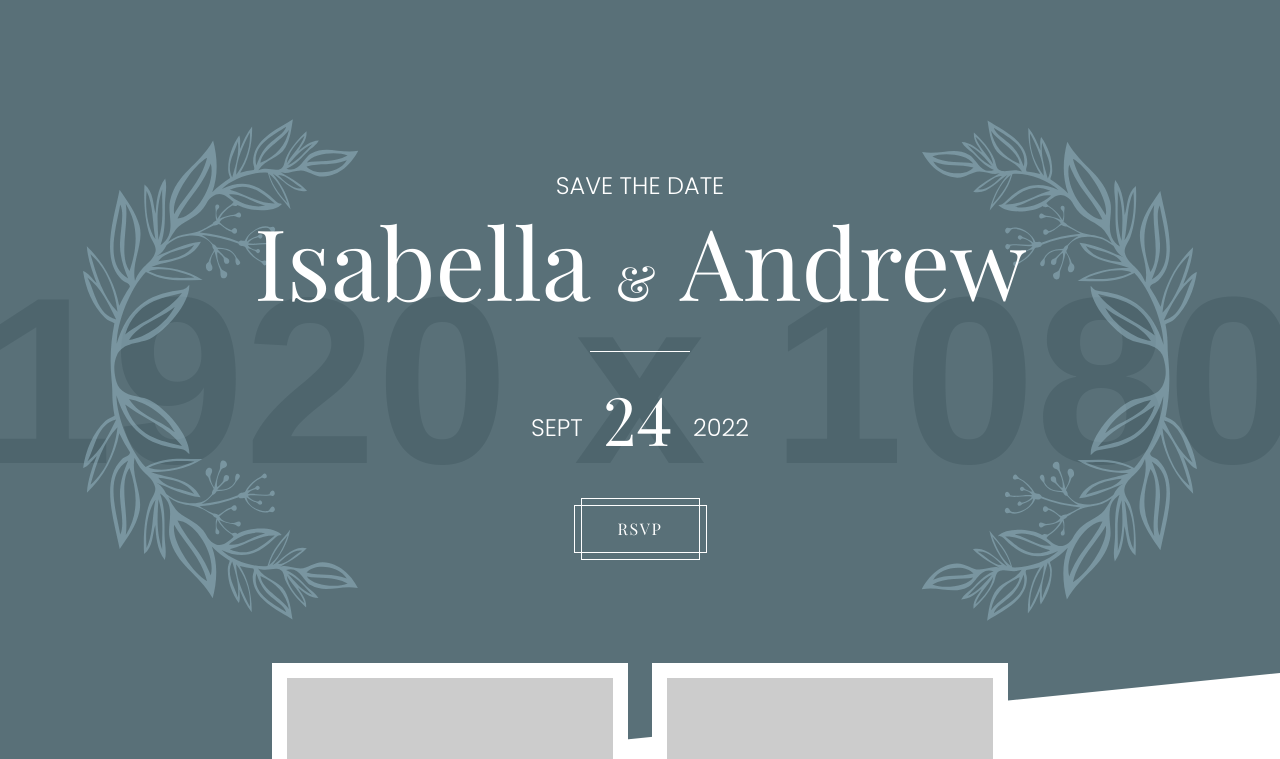
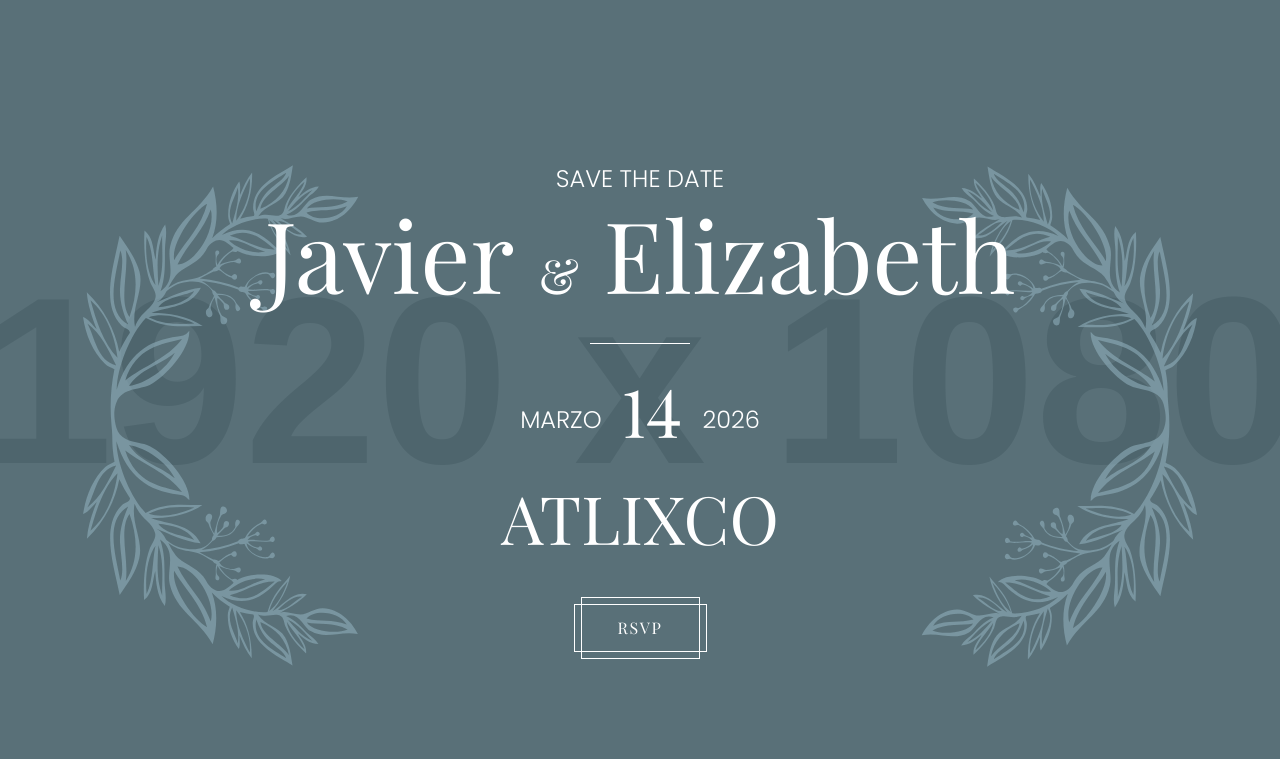
Before and after one commit to Gilberto-Guzman2/Javier_And_Elizabeth_Weeding, a plain HTML site: page index.html in a window 1280 px wide. Shown: the top 759 px of the page. Drawn offline with Linux system fonts and the light colour scheme; some packages are replaced by stand-ins of ours; placeholder pictures from the web are drawn by us; animation ran at ten frames a second.

Commit message:
The hero content has been updated

```diff
--- a/index.html
+++ b/index.html
@@ -75,8 +75,6 @@
 	<div id="wrapper">
 
 		<!-- BEGIN HEADER -->
-
-
 		<!-- END HEADER -->
 
 
@@ -90,13 +88,16 @@
 							<h2 data-animation-direction="fade" data-animation-delay="600">Save the Date</h2>
 
 							<h1 class="hero-title light ">
-								<span data-animation-direction="from-right" data-animation-delay="300">Isabella</span>
+								<span data-animation-direction="from-right" data-animation-delay="300">Javier</span>
 								<small data-animation-direction="from-top" data-animation-delay="300">&</small>
-								<span data-animation-direction="from-left" data-animation-delay="300">Andrew</span>
+								<span data-animation-direction="from-left" data-animation-delay="300">Elizabeth</span>
 							</h1>
 
 							<div class="hero-subtitle light" data-animation-direction="fade"
-								data-animation-delay="1000">SEPT <span>24</span> 2022</div>
+								data-animation-delay="1000">MARZO <span>14</span> 2026</div>
+
+							<div class="hero-subtitle light" data-animation-direction="fade"
+								data-animation-delay="1000"><span>ATLIXCO</span></div>
 
 							<div data-animation-direction="fade" data-animation-delay="1000">
 								<a href="#rsvp" class="btn btn-light scrollto">RSVP</a>
```
